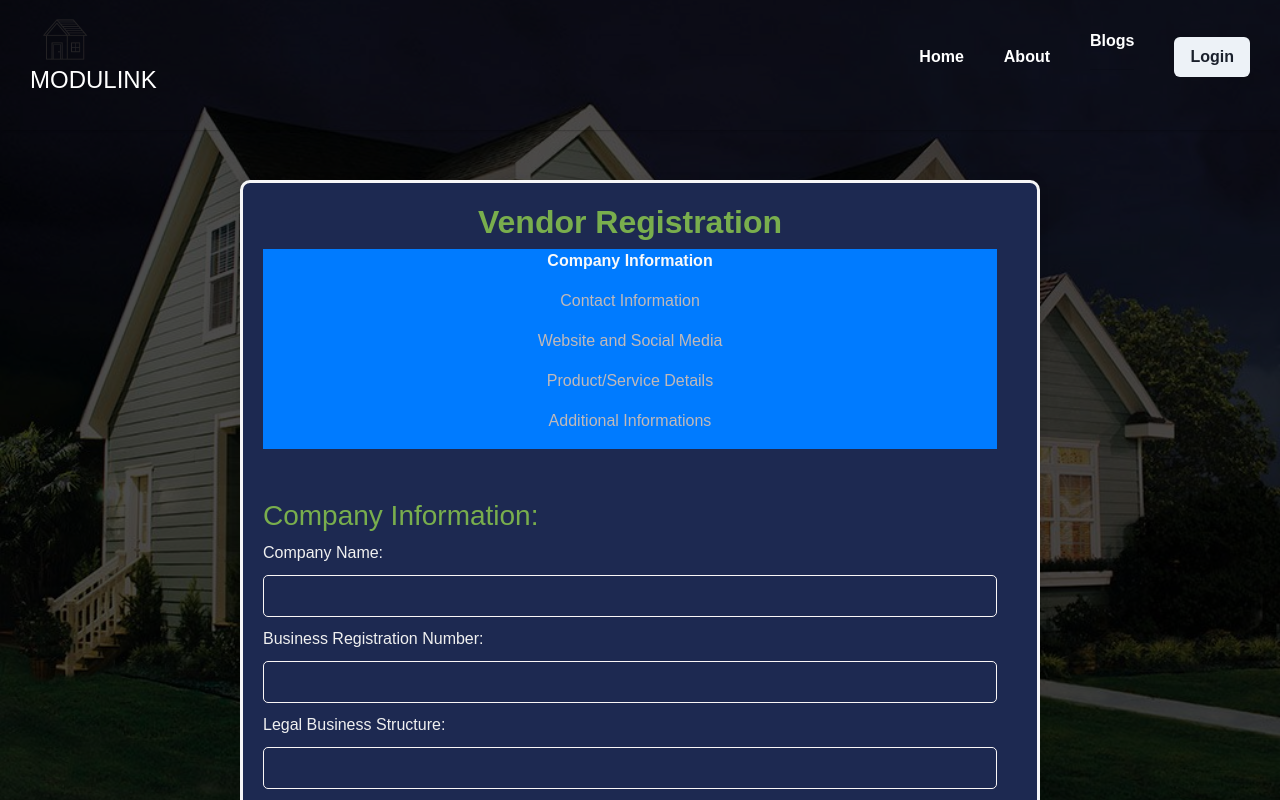
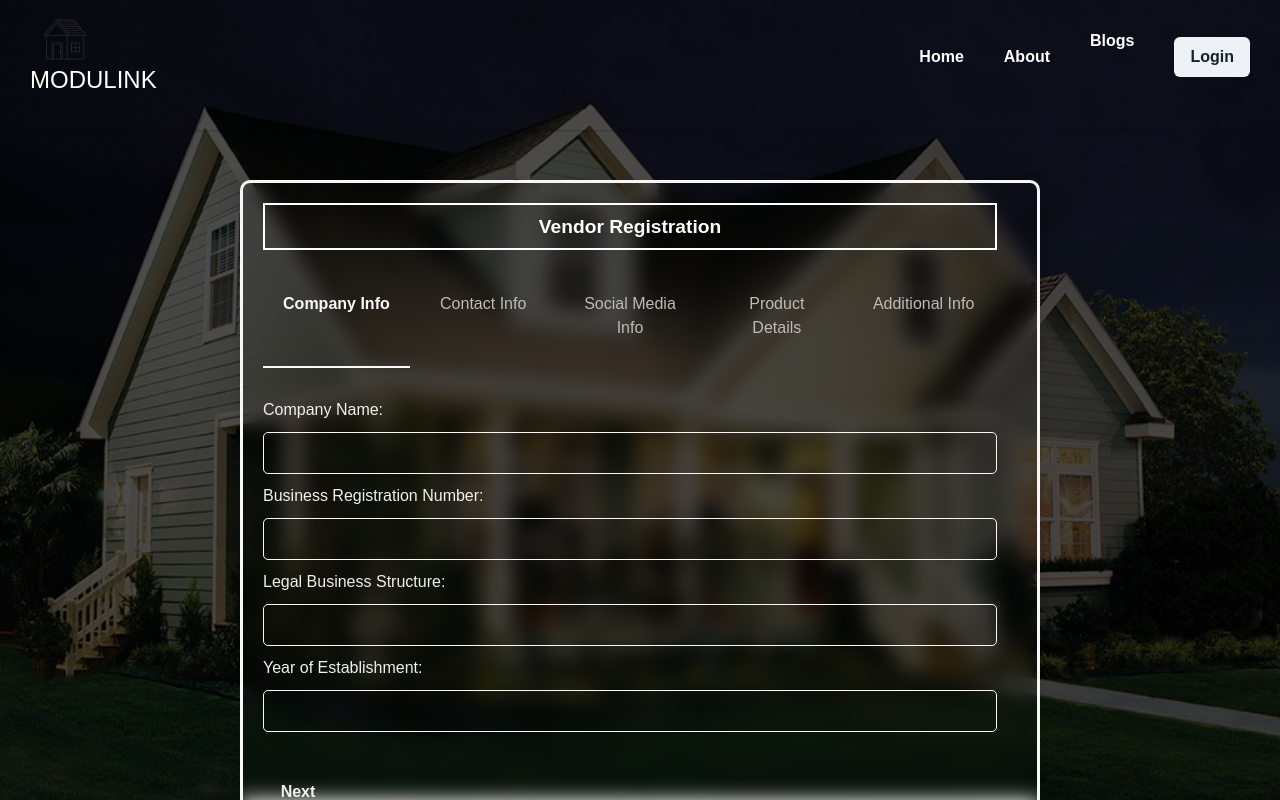
Before and after one commit to ChhaviShree/ModuLink, a React (Create React App) app in the folder frontend/: page /vendor-register in a window 1280 px wide. Shown: the top 800 px of the page. Built offline with nearby package versions, Linux system fonts and the light colour scheme; a small style sheet from the web is missing.

Commit message:
Changes in registration

```diff
--- a/frontend/src/Pages/VendorLogin.js
+++ b/frontend/src/Pages/VendorLogin.js
@@ -22,7 +22,7 @@ const VendorLogin = () => {
   const handleVendorLogin = async () => {
     setLoading(true);
     try {
-      const response = await fetch("https://modular-house.vercel.app/vendors/vendor-login", {
+      const response = await fetch("http://localhost:4000/vendors/vendor-login", {
         method: "POST",
         headers: {
           "Content-Type": "application/json",
@@ -43,7 +43,7 @@ const VendorLogin = () => {
       setTimeout(() => {
         setLoginSuccess(false);
         window.location.href = "/vendor-view";
-      }, 3000);
+      }, 4000);
     } catch (error) {
       setLoginError('Invalid email or password. Please try again.');
       setLoading(false);
@@ -63,7 +63,7 @@ const VendorLogin = () => {
             <div className="inputBx">
               <input
                 type="text"
-                placeholder="Username"
+                placeholder="Enter your email"
                 value={email}
                 onChange={handleEmailChange}
                 required
--- a/frontend/src/Pages/VendorRegistration.css
+++ b/frontend/src/Pages/VendorRegistration.css
@@ -34,29 +34,60 @@
   padding-top: 20px;
   padding-left: 20px;
   padding-right: 40px;
-  background:#1d2951 ;
+  background:transparent;
   border-radius: 10px;
   box-shadow: 0 0 10px rgba(0, 0, 0, 0.1);
   margin-top: 50px;
   margin-bottom: 350px;
   border: 3px solid #f6f6f7;
   color: rgb(246, 246, 246);
+  backdrop-filter: blur(10px);
 }
 
 h3 {
-  color:  #79ae4d;
+  color:   #79ae4d;
 }
 
-h2 {
+/* h1 {
   font-weight: 800;
+  font-size: larger;
   text-align: center;
-  color: #79ae4d;
+  color: white;
+} */
+h1 {
+  font-weight: 800;
+  font-size: larger;
+  text-align: center;
+  color: white;
+  border: 2px solid white; /* Add white border */
+  padding: 10px; /* Add padding for spacing */
 }
 
 .progress-bar {
   display: flex;
   justify-content: space-between;
-  margin-bottom: 50px;
+  margin-bottom: 30px;
+}
+.tabs {
+  display: flex;
+  flex-direction: row;
+  margin-bottom: 30px;
+}
+
+.tab {
+  flex: 1;
+  text-align: center;
+  font-size: 16px;
+  color: rgb(192, 185, 185);
+  cursor: pointer;
+  padding: 10px 20px;
+  border-bottom: 2px solid transparent;
+}
+
+.tab.active {
+  color: #f9f9f9;
+  font-weight: bold;
+  border-bottom: 2px solid #f9f9f9;
 }
 
 .step {
--- a/frontend/src/Pages/VendorRegistration.js
+++ b/frontend/src/Pages/VendorRegistration.js
@@ -84,7 +84,7 @@ const VendorRegistration = () => {
     e.preventDefault();
     setLoading(true);
     try {
-      const response = await fetch('https://modular-house.vercel.app/vendors/vendor-register', {
+      const response = await fetch('http://localhost:4000/vendors/vendor-register', {
         method: 'POST',
         headers: {
           'Content-Type': 'application/json',
@@ -110,27 +110,27 @@ const VendorRegistration = () => {
     <div className='vendor-signup'>
       <Navbar menu={"blogs"}/>
     <div className='container1'>
-     <h2>Vendor Registration</h2>
-     <div className='progress-bar'>
-       <div className={`step ${step === 1 ? 'active' : ''}`}>
-         <p>Company Information</p>
+     <h1>Vendor Registration</h1>
+     <br/>
+     <div className='tabs'>
+       <div className={`tab ${step === 1 ? 'active' : ''}`} onClick={() => setStep(1)}>
+         <p>Company Info</p>
        </div>
-       <div className={`step ${step === 2 ? 'active' : ''}`}>
-         <p>Contact Information</p>
+       <div className={`tab ${step === 2 ? 'active' : ''}`} onClick={() => setStep(1)}>
+         <p>Contact Info</p>
        </div>
-       <div className={`step ${step === 3 ? 'active' : ''}`}>
-         <p>Website and Social Media</p>
+       <div className={`tab ${step === 3 ? 'active' : ''}`} onClick={() => setStep(1)}>
+         <p>Social Media Info</p>
        </div>
-       <div className={`step ${step === 4 ? 'active' : ''}`}>
-         <p>Product/Service Details</p>
+       <div className={`tab ${step === 4 ? 'active' : ''}`} onClick={() => setStep(1)}>
+         <p>Product Details</p>
        </div>
-       <div className={`step ${step === 5 ? 'active' : ''}`}>
-         <p>Additional Informations</p>
+       <div className={`tab ${step === 5 ? 'active' : ''}`} onClick={() => setStep(1)}>
+         <p>Additional Info</p>
        </div>
      </div>
      <form onSubmit={handleSubmit}>
        <div className={`page ${step === 1 ? 'active' : ''}`}>
-         <h3>Company Information:</h3>
          <label>
            Company Name:
            <input type="text" name="companyName" value={formData.companyName} onChange={handleChange} />
@@ -149,7 +149,6 @@ const VendorRegistration = () => {
          </label>
        </div>
        <div className={`page ${step === 2 ? 'active' : ''}`}>
-         <h3>Contact Information:</h3>
          <label>
            Contact Person's Name:
            <input type="text" name="contactPersonName" value={formData.contactPersonName} onChange={handleChange} />
```
Also changed, not shown: 1 other file (tests, documents, lock files or other folders).
